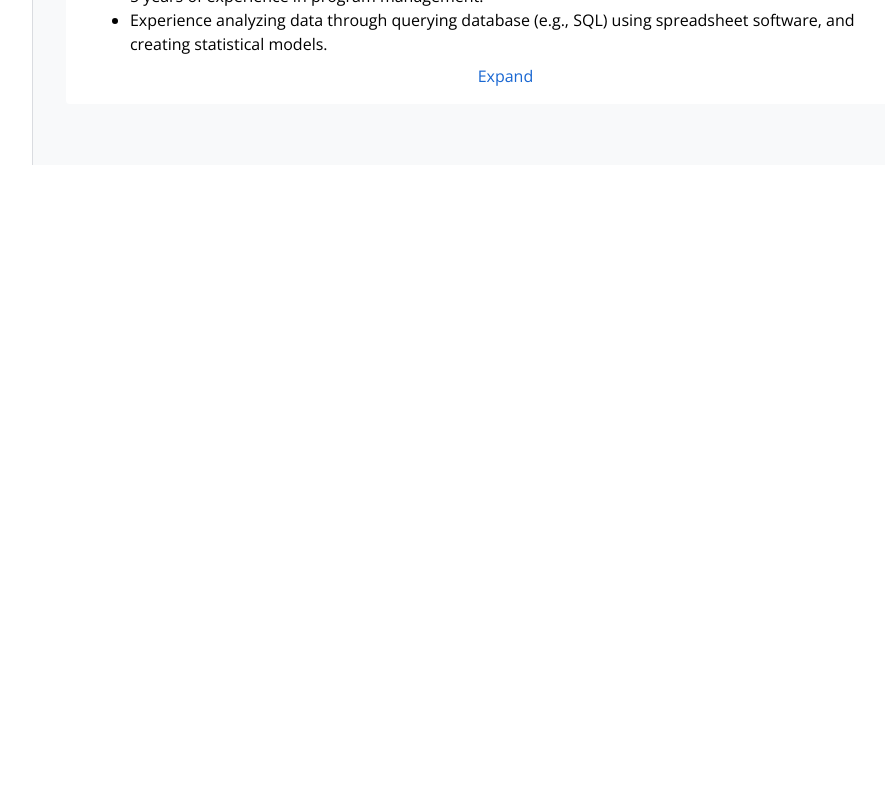
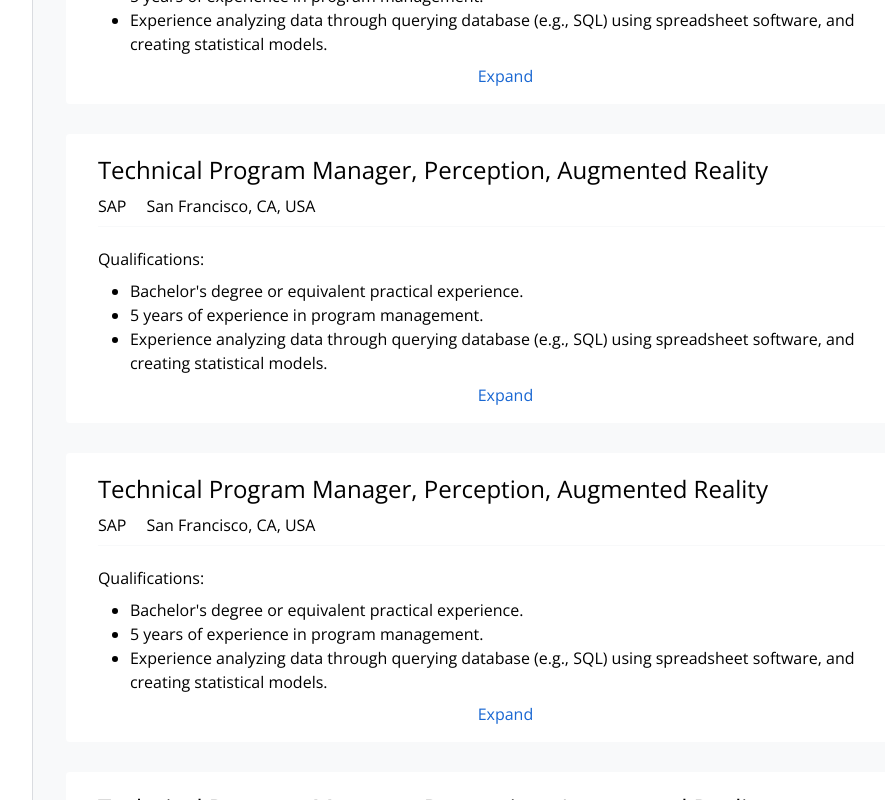
Before and after one commit to karimisdm/Search_Job, a Vue app in the folder search-job/: page /jobs/results in a window 1280 px wide. Shown: the part 920-1720 px from the top of the page, without its empty margins (302-1187 px from the left). Before the commit the page ends 1085 px from the top, so only its background shows below. Built offline with nearby package versions, Linux system fonts and the light colour scheme; data requests are answered from the project's data file.

Commit message:
Compute dynamic job page

```diff
--- a/search-job/src/components/JobListing.vue
+++ b/search-job/src/components/JobListing.vue
@@ -1,9 +1,19 @@
 <script setup>
+import { defineProps } from 'vue';
+
+const props = defineProps({
+  job: {
+    type: Object,
+    required: true,
+  }
+});
+
+
 </script>
 <template>
     <li class="mb-7">
     <router-link
-      to="/jobs/results/1"
+      :to="`/jobs/results/${job.id}`"
       class="mx-auto block rounded border border-solid border-brand-gray-2 bg-white hover:shadow-gray"
     >
       <div class="mx-8 border-b border-solid border-brand-gray-2 pb-2 pt-5">
@@ -38,9 +48,11 @@
         </div>
 
         <div class="mt-2 text-center">
-          <router-link to="/jobs/results/1" class="text-brand-blue-1"
-            >Expand</router-link
-          >
+          <router-link :to="`/jobs/results/${job.id}`" class="text-brand-blue-1"
+            >
+            Expand
+          </router-link>
+
         </div>
       </div>
     </router-link>
--- a/search-job/src/components/JobListings.vue
+++ b/search-job/src/components/JobListings.vue
@@ -1,13 +1,16 @@
 <script setup>
 import JobListing from '@/components/JobListing.vue'
 import axios from 'axios';
-import { onMounted } from 'vue';
+import { onMounted, ref } from 'vue';
 
-const url="http://localhost:3000/jobs"
+
+const url="http://localhost:3000/jobs";
+const jobs = ref([]);
 
 const fetchJobs = async()=>{
     const response = await axios.get(url);
-    console.log(response.data);
+    jobs.value = response.data;
+    console.log(jobs.value);
 };
 
 onMounted(()=>{
@@ -19,9 +22,8 @@ onMounted(()=>{
 <template>
     <main class="flex-auto bg-brand-gray-2 p-8">
         <ol>
-          <job-listing/>
-          <job-listing/>
-          <job-listing/>
+          <job-listing v-for="job in jobs" :key="job.id" :job="job"/>
+
         </ol>
     </main>
 </template>
```
